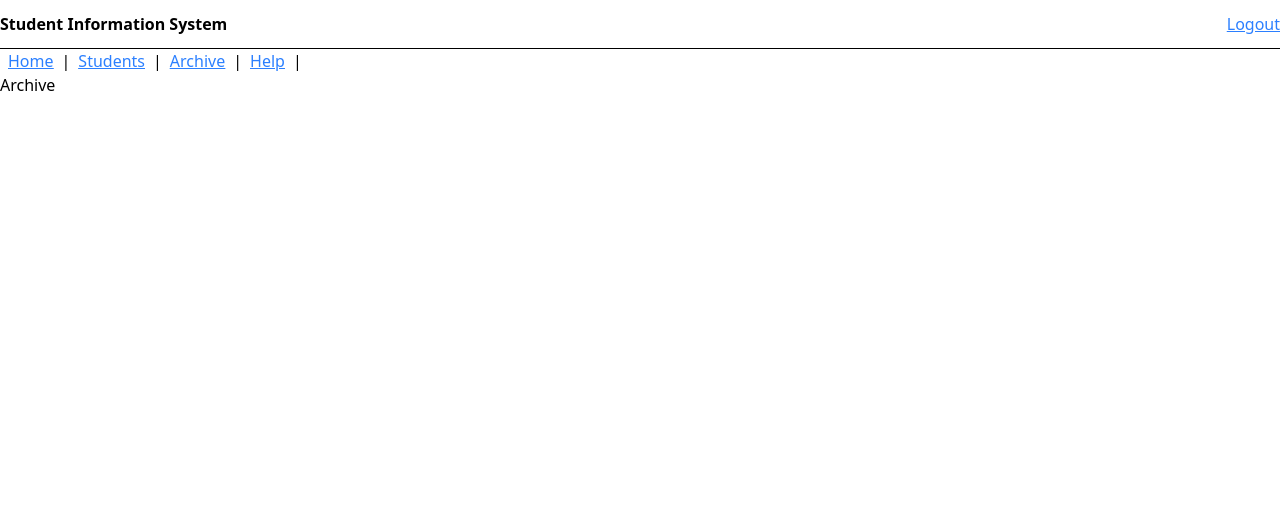
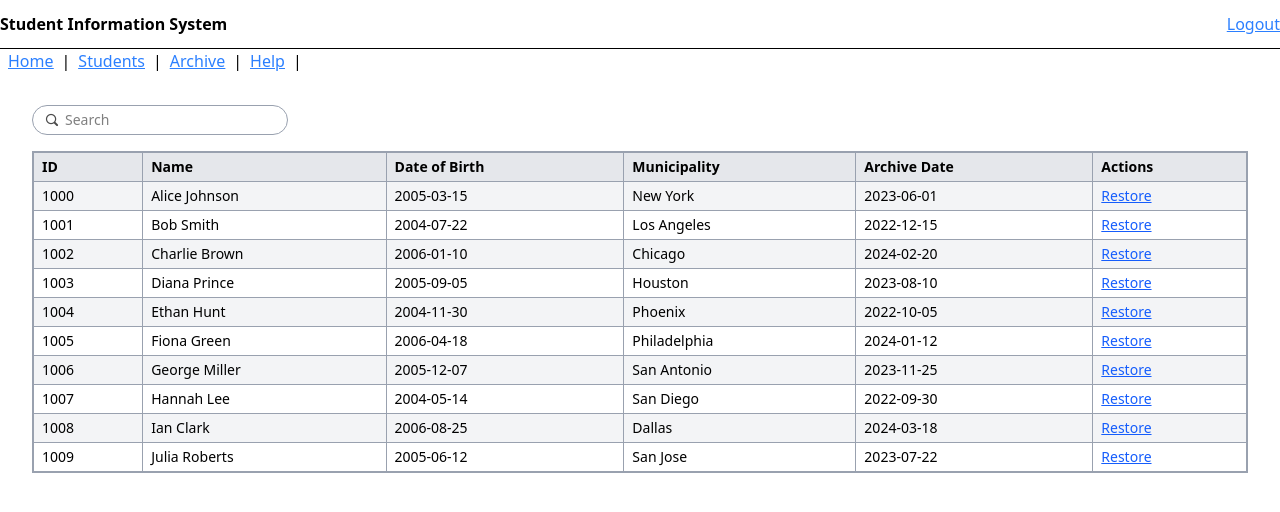
Before and after one commit to argjendnimanaj/Student_Information_System, a Vue app: page /archive in a window 1280 px wide. Shown: the top 512 px of the page. Built offline with nearby package versions, Linux system fonts and the light colour scheme; sample sign-in values are in the browser's storage.

Commit message:
working on the Archive view component's functionality

```diff
--- a/src/assets/components/modals/ArchiveModal.vue
+++ b/src/assets/components/modals/ArchiveModal.vue
@@ -0,0 +1,34 @@
+<script setup>
+import BaseModal from './BaseModal.vue'
+
+const emit = defineEmits(['close', 'restore'])
+defineProps({
+  student: {
+    type: Object,
+    required: true,
+  },
+})
+
+const closeModal = () => emit('close')
+const handleRestore = () => emit('restore')
+</script>
+
+<template>
+  <BaseModal
+    @close="closeModal"
+    @confirm="handleRestore"
+    title="Are you sure you want to restore this student ?"
+    buttonLabel="Restore"
+  >
+    <h3 class="font-bold">Student being restored:</h3>
+    <p>
+      Full Name: <span class="font-semibold">{{ student.name }}</span>
+    </p>
+    <p>
+      Date of Birth: <span class="font-semibold">{{ student.dob }}</span>
+    </p>
+    <p>
+      Municipality: <span class="font-semibold">{{ student.municipality }}</span>
+    </p>
+  </BaseModal>
+</template>
--- a/src/views/ArchiveView.vue
+++ b/src/views/ArchiveView.vue
@@ -1,3 +1,210 @@
+<script setup>
+import ArchiveModal from '@/assets/components/modals/ArchiveModal.vue'
+import SearchBar from '@/assets/components/SearchBar.vue'
+import TableBase from '@/assets/components/TableBase.vue'
+import { computed, onMounted, ref } from 'vue'
+
+const search = ref('')
+const archivedStudents = ref([])
+
+const currentPage = ref(1)
+const pageSize = 10
+const students = ref(JSON.parse(localStorage.getItem('students')))
+
+const filteredArchived = computed(() => {
+  if (!search.value) return archivedStudents.value
+
+  const query = search.value.toLowerCase()
+  return archivedStudents.value.filter(
+    (student) =>
+      student.name.toLowerCase().includes(query) ||
+      student.dob.toLowerCase().includes(query) ||
+      student.municipality.toLowerCase().includes(query),
+  )
+})
+
+const totalPages = computed(() => Math.ceil(filteredArchived.value.length / pageSize))
+const paginatedArchived = computed(() => {
+  const start = (currentPage.value - 1) * pageSize
+  const end = start + pageSize
+  return filteredArchived.value.slice(start, end)
+})
+
+/**
+ * Restore the selected user
+ */
+const openRestoreModal = ref(false)
+const restoringStudent = ref(null)
+const restoreStudent = (student) => {
+  restoringStudent.value = { ...student }
+  openRestoreModal.value = true
+}
+
+const handleRestore = () => {
+  students.value.push(restoringStudent.value)
+
+  const index = findStudent(restoringStudent.value)
+  archivedStudents.value.splice(index, 1)
+
+  updateLocalStorages()
+  openRestoreModal.value = false
+}
+
+/**
+ * Reusable functions
+ */
+const findStudent = (student) => archivedStudents.value.findIndex((s) => s.id === student.id)
+
+const updateLocalStorages = () => {
+  localStorage.setItem('archivedStudents', JSON.stringify(archivedStudents.value))
+  localStorage.setItem('students', JSON.stringify(students.value))
+}
+
+const theadLabels = ['ID', 'Name', 'Date of Birth', 'Municipality', 'Archive Date', 'Actions']
+
+onMounted(() => {
+  const saved = localStorage.getItem('archivedStudents')
+
+  archivedStudents.value = saved
+    ? JSON.parse(saved)
+    : [
+        {
+          id: 1000,
+          name: 'Alice Johnson',
+          dob: '2005-03-15',
+          municipality: 'New York',
+          archivedAt: '2023-06-01',
+        },
+        {
+          id: 1001,
+          name: 'Bob Smith',
+          dob: '2004-07-22',
+          municipality: 'Los Angeles',
+          archivedAt: '2022-12-15',
+        },
+        {
+          id: 1002,
+          name: 'Charlie Brown',
+          dob: '2006-01-10',
+          municipality: 'Chicago',
+          archivedAt: '2024-02-20',
+        },
+        {
+          id: 1003,
+          name: 'Diana Prince',
+          dob: '2005-09-05',
+          municipality: 'Houston',
+          archivedAt: '2023-08-10',
+        },
+        {
+          id: 1004,
+          name: 'Ethan Hunt',
+          dob: '2004-11-30',
+          municipality: 'Phoenix',
+          archivedAt: '2022-10-05',
+        },
+        {
+          id: 1005,
+          name: 'Fiona Green',
+          dob: '2006-04-18',
+          municipality: 'Philadelphia',
+          archivedAt: '2024-01-12',
+        },
+        {
+          id: 1006,
+          name: 'George Miller',
+          dob: '2005-12-07',
+          municipality: 'San Antonio',
+          archivedAt: '2023-11-25',
+        },
+        {
+          id: 1007,
+          name: 'Hannah Lee',
+          dob: '2004-05-14',
+          municipality: 'San Diego',
+          archivedAt: '2022-09-30',
+        },
+        {
+          id: 1008,
+          name: 'Ian Clark',
+          dob: '2006-08-25',
+          municipality: 'Dallas',
+          archivedAt: '2024-03-18',
+        },
+        {
+          id: 1009,
+          name: 'Julia Roberts',
+          dob: '2005-06-12',
+          municipality: 'San Jose',
+          archivedAt: '2023-07-22',
+        },
+      ]
+
+  localStorage.setItem('archivedStudents', JSON.stringify(archivedStudents.value))
+})
+</script>
+
 <template>
-  <h1>Archive</h1>
+  <div class="p-8">
+    <div class="mb-4">
+      <SearchBar v-model="search" />
+    </div>
+
+    <ArchiveModal
+      v-if="openRestoreModal"
+      :student="restoringStudent"
+      @close="openRestoreModal = false"
+      @restore="handleRestore"
+    />
+
+    <!-- Table -->
+    <div class="overflow-x-auto border border-gray-400">
+      <TableBase :students="paginatedArchived" :theadLabels="theadLabels">
+        <template #row="{ student }">
+          <td class="border border-gray-400 px-2 py-1">
+            {{ student.id }}
+          </td>
+          <td class="border border-gray-400 px-2 py-1">
+            {{ student.name }}
+          </td>
+          <td class="border border-gray-400 px-2 py-1">
+            {{ student.dob }}
+          </td>
+          <td class="border border-gray-400 px-2 py-1">
+            {{ student.municipality }}
+          </td>
+          <td class="border border-gray-400 px-2 py-1">
+            {{ student.archivedAt }}
+          </td>
+          <td class="border border-gray-400 px-2 py-1 space-x-2">
+            <button
+              @click="restoreStudent(student)"
+              class="text-blue-600 underline hover:text-blue-800 cursor-pointer"
+            >
+              Restore
+            </button>
+          </td>
+        </template>
+      </TableBase>
+    </div>
+    <div v-if="totalPages > 1" class="mt-4 flex items-center justify-end gap-2 text-sm">
+      <button
+        class="border px-3 py-1 disabled:opacity-50"
+        :disabled="currentPage === 1"
+        @click="currentPage--"
+      >
+        Prev
+      </button>
+
+      <span> Page {{ currentPage }} of {{ totalPages }} </span>
+
+      <button
+        class="border px-3 py-1 disabled:opacity-50"
+        :disabled="currentPage === totalPages"
+        @click="currentPage++"
+      >
+        Next
+      </button>
+    </div>
+  </div>
 </template>
--- a/src/views/StudentsView.vue
+++ b/src/views/StudentsView.vue
@@ -11,6 +11,7 @@ const search = ref('')
 
 const currentPage = ref(1)
 const pageSize = 10
+const archivedStudents = ref(JSON.parse(localStorage.getItem('archivedStudents')))
 
 const filteredStudents = computed(() => {
   if (!search.value) return students.value
@@ -63,14 +64,14 @@ const handleUpdateStudent = (updatedStudent) => {
   const id = findStudent(updatedStudent)
   if (id !== -1) {
     students.value[id] = updatedStudent
-    setLocalStorage()
+    updateLocalStorages()
   }
 
   openEditModal.value = false
 }
 
 /**
- * Deleting an existing student.
+ * Deleting an existing student and add him to the archived.
  */
 const openDeleteModal = ref(false)
 const deletingStudent = ref(null)
@@ -80,10 +81,11 @@ const showDeleteModal = (student) => {
 }
 
 const handleDeleteStudent = () => {
-  const id = findStudent(deletingStudent.value)
-  if (id !== -1) {
-    students.value.splice(id, 1)
-    setLocalStorage()
+  const index = findStudent(deletingStudent.value)
+  if (index !== -1) {
+    students.value.splice(index, 1)
+    archivedStudents.value.push(deletingStudent.value)
+    updateLocalStorages()
   }
 
   openDeleteModal.value = false
@@ -93,7 +95,10 @@ const handleDeleteStudent = () => {
  * Reusable functions
  */
 const findStudent = (student) => students.value.findIndex((s) => s.id === student.id)
-const setLocalStorage = () => localStorage.setItem('students', JSON.stringify(students.value))
+const updateLocalStorages = () => {
+  localStorage.setItem('students', JSON.stringify(students.value))
+  localStorage.setItem('archivedStudents', JSON.stringify(archivedStudents.value))
+}
 
 const theadLabels = ['Index', 'Name', 'DoB', 'Municipality', 'Action']
 
```
